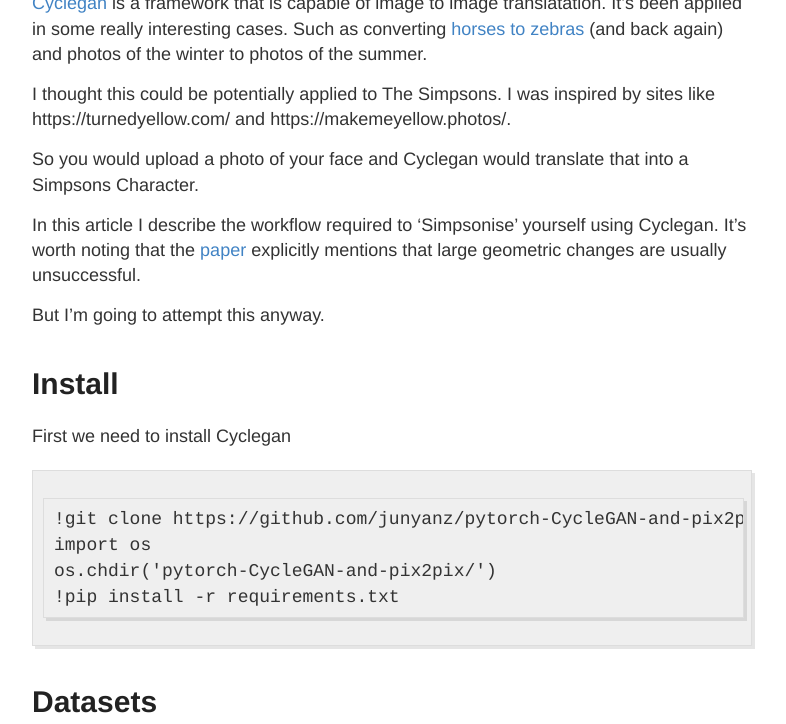
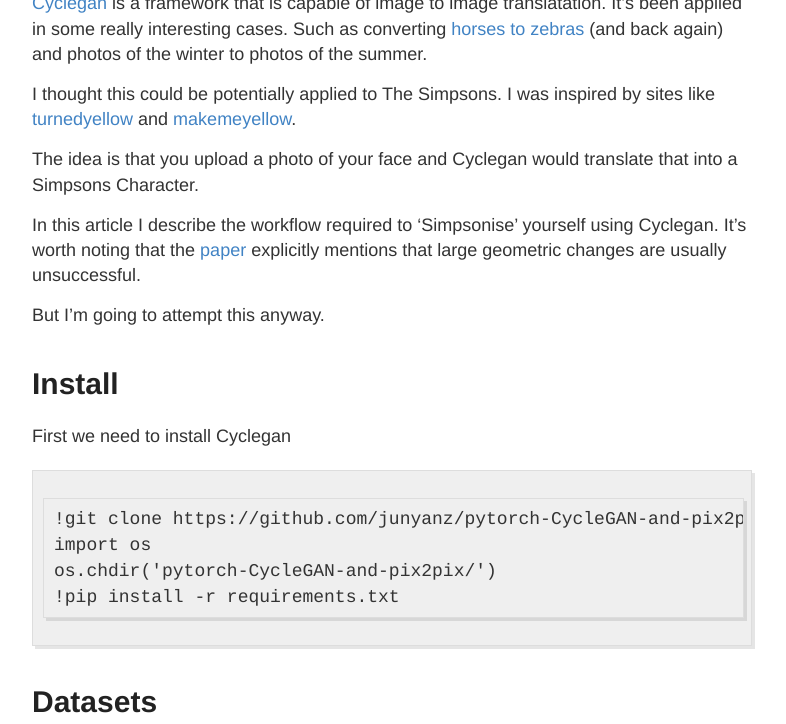
Before and after one commit to neelriyer/neelriyer.github.io, a Jekyll site: the page built from _posts/2020-08-30-Cyclegan-Simpsonify.md, in a window 1280 px wide and 900 px high, scrolled down 629 px, cut to the strip 176-900 px from the top of the window. Shown: the whole strip, without its empty margins (248-1034 px from the left). Built offline with Jekyll 4.4.1, drawn with Linux system fonts in a browser that asks for light colours.

Commit message:
adjustments

````diff
--- a/_posts/2020-08-30-Cyclegan-Simpsonify.md
+++ b/_posts/2020-08-30-Cyclegan-Simpsonify.md
@@ -3,16 +3,18 @@
 title: Simpsonize Yourself
 ---
 
+<table><tr><td><img src='https://drive.google.com/uc?id=1jmpktn6Jj9ia_bKpkNzU3A-vtEjRrcpc'></td><td><img src='https://drive.google.com/uc?id=1_t_Gdq8FxdhkF7QVhP_RxCDvO9a-CLjB'></td></tr></table>
+
+
 <table><tr><td><img src='https://drive.google.com/uc?id=1pTuzTcVpPWZnvEtmd4FOg6vdtQ0zIWQh'></td><td><img src='https://drive.google.com/uc?id=1SV5vLt-KrXRmAesBagivP6OlzsFhbsyO'></td></tr></table>
 
-<table><tr><td><img src='https://drive.google.com/uc?id=1jmpktn6Jj9ia_bKpkNzU3A-vtEjRrcpc'></td><td><img src='https://drive.google.com/uc?id=1_t_Gdq8FxdhkF7QVhP_RxCDvO9a-CLjB'></td></tr></table>
 
 
 [Cyclegan](https://arxiv.org/abs/1703.10593) is a framework that is capable of image to image translatation. It's been applied in some really interesting cases. Such as converting [horses to zebras](https://camo.githubusercontent.com/69cbc0371777fba5d251a564e2f8a8f38d1bf43f/68747470733a2f2f6a756e79616e7a2e6769746875622e696f2f4379636c6547414e2f696d616765732f7465617365725f686967685f7265732e6a7067) (and back again) and photos of the winter to photos of the summer.
 
-I thought this could be potentially applied to The Simpsons. I was inspired by sites like https://turnedyellow.com/ and https://makemeyellow.photos/.
+I thought this could be potentially applied to The Simpsons. I was inspired by sites like [turnedyellow](https://turnedyellow.com/) and [makemeyellow](https://makemeyellow.photos/).
 
-So you would upload a photo of your face and Cyclegan would translate that into a Simpsons Character.
+The idea is that you upload a photo of your face and Cyclegan would translate that into a Simpsons Character.
 
 In this article I describe the workflow required to  'Simpsonise' yourself using Cyclegan. It's worth noting that the [paper](https://arxiv.org/pdf/1703.10593.pdf) explicitly mentions that large geometric changes are usually unsuccessful.
 
@@ -408,7 +410,6 @@
 ![alt text](/images/cyclegan_simpsonify/discriminator.png)
 
 
-
 The discriminator uses `LeakyReLU`, `Conv2d` and `InstanceNorm2d`.
 
 `LeakyReLU` is interesting. `ReLU` is an activation that adds non-linearity to the network. But what is  `LeakyReLU`?
@@ -524,14 +525,13 @@
 ![alt text](/images/cyclegan_simpsonify/real_face_7874_real.png)
 
 
-![alt text](/images/cyclegan_simpsonify/real_face_7874_fake.png)
-![alt text](/images/cyclegan_simpsonify/real_face_7874_real.png)
+![alt text](/images/cyclegan_simpsonify/real_face_8244_fake.png)
+![alt text](/images/cyclegan_simpsonify/real_face_8244_real.png)
 
 
 
-![alt text](/images/cyclegan_simpsonify/real_face_8244_fake.png)
-![alt text](/images/cyclegan_simpsonify/real_face_8244_real.png)
-
+![alt text](/images/cyclegan_simpsonify/real_face_9038_fake.png)
+![alt text](/images/cyclegan_simpsonify/real_face_9038_real.png)
 
 
 
@@ -548,27 +548,22 @@
 
 ```python
 test_model(10, 'AtoB')
-
 ```
-
 
 ![alt text](/images/cyclegan_simpsonify/26_fake.png)
 ![alt text](/images/cyclegan_simpsonify/26_real.png)
-
 
 
 ![alt text](/images/cyclegan_simpsonify/5121_fake.png)
 ![alt text](/images/cyclegan_simpsonify/5121_real.png)
 
 
-
 ![alt text](/images/cyclegan_simpsonify/8899_fake.png)
 ![alt text](/images/cyclegan_simpsonify/8899_real.png)
 
-
-
 ![alt text](/images/cyclegan_simpsonify/9759_fake.png)
 ![alt text](/images/cyclegan_simpsonify/9759_real.png)
+
 
 # Improvements
 
````
Also changed, not shown: images/cyclegan_simpsonify/8899_real.png (added), images/cyclegan_simpsonify/generator_A.png.
